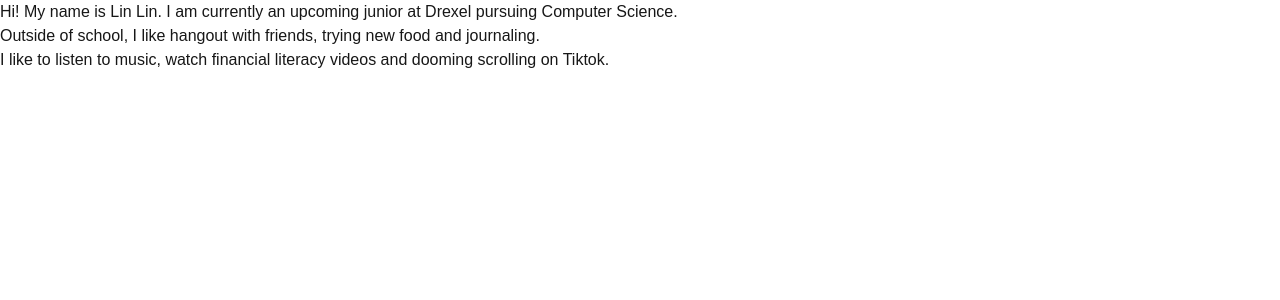
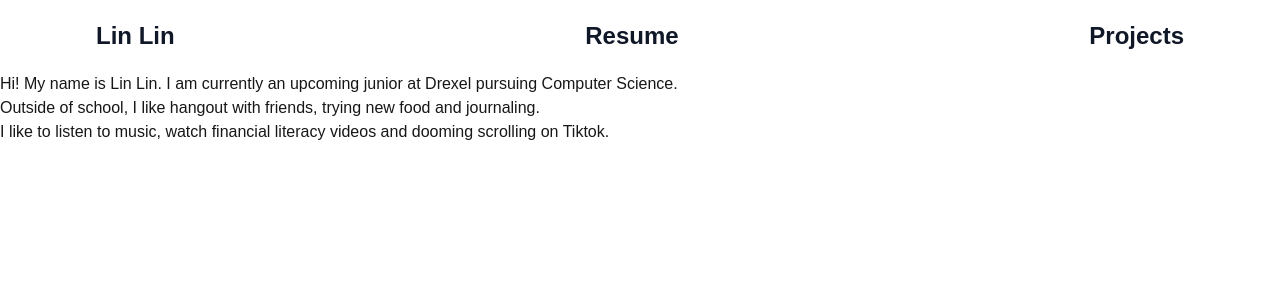
Before and after one commit to LinLin818/Portfolio, a Next.js app: page / in a window 1280 px wide. Shown: the top 300 px of the page. Built offline with nearby package versions, Linux system fonts and the light colour scheme.

Commit message:
Add a nav bar

```diff
--- a/app/layout.tsx
+++ b/app/layout.tsx
@@ -1,6 +1,7 @@
 import type { Metadata } from "next";
 import { Geist, Geist_Mono } from "next/font/google";
 import "./globals.css";
+import NavBar from "@/components/NavBar";
 
 const geistSans = Geist({
   variable: "--font-geist-sans",
@@ -22,7 +23,9 @@ export default function RootLayout({ children }: LayoutProps<"/">) {
       lang="en"
       className={`${geistSans.variable} ${geistMono.variable} h-full antialiased`}
     >
-      <body className="min-h-full flex flex-col">{children}</body>
+      <body>
+    <NavBar/>
+        {children}</body>
     </html>
   );
 }
--- /dev/null
+++ b/components/NavBar.tsx
@@ -0,0 +1,38 @@
+"use client";
+
+import{useState} from "react";
+import Link from "next/link" //Client side navigation
+import { usePathname } from "next/navigation"; //Hook to get current route
+
+const navLinks = [
+    { name: "Home", href: "/"},
+    { name: "Resume", href: "/resume"},
+    { name: "Project", href: "/project"}
+
+]
+
+export default function NavBar(){
+    const pathname = usePathname();
+    const[isOpen, setIsOpen] = useState(false);
+
+    return(
+    <nav className = "w-full bg-white">
+        <div className="mx-auto flex max-w-6xl items-center justify-between px-8 py-5">
+            <Link href= '/' className="text-2xl font-bold text-gray-900">
+            Lin Lin
+            </Link>
+
+             <Link href= '/resume' className="text-2xl font-bold text-gray-900">
+            Resume
+            </Link>
+
+             <Link href= '/project' className="text-2xl font-bold text-gray-900">
+            Projects
+            </Link>
+
+
+        </div>
+    </nav>
+    )
+
+}
```
